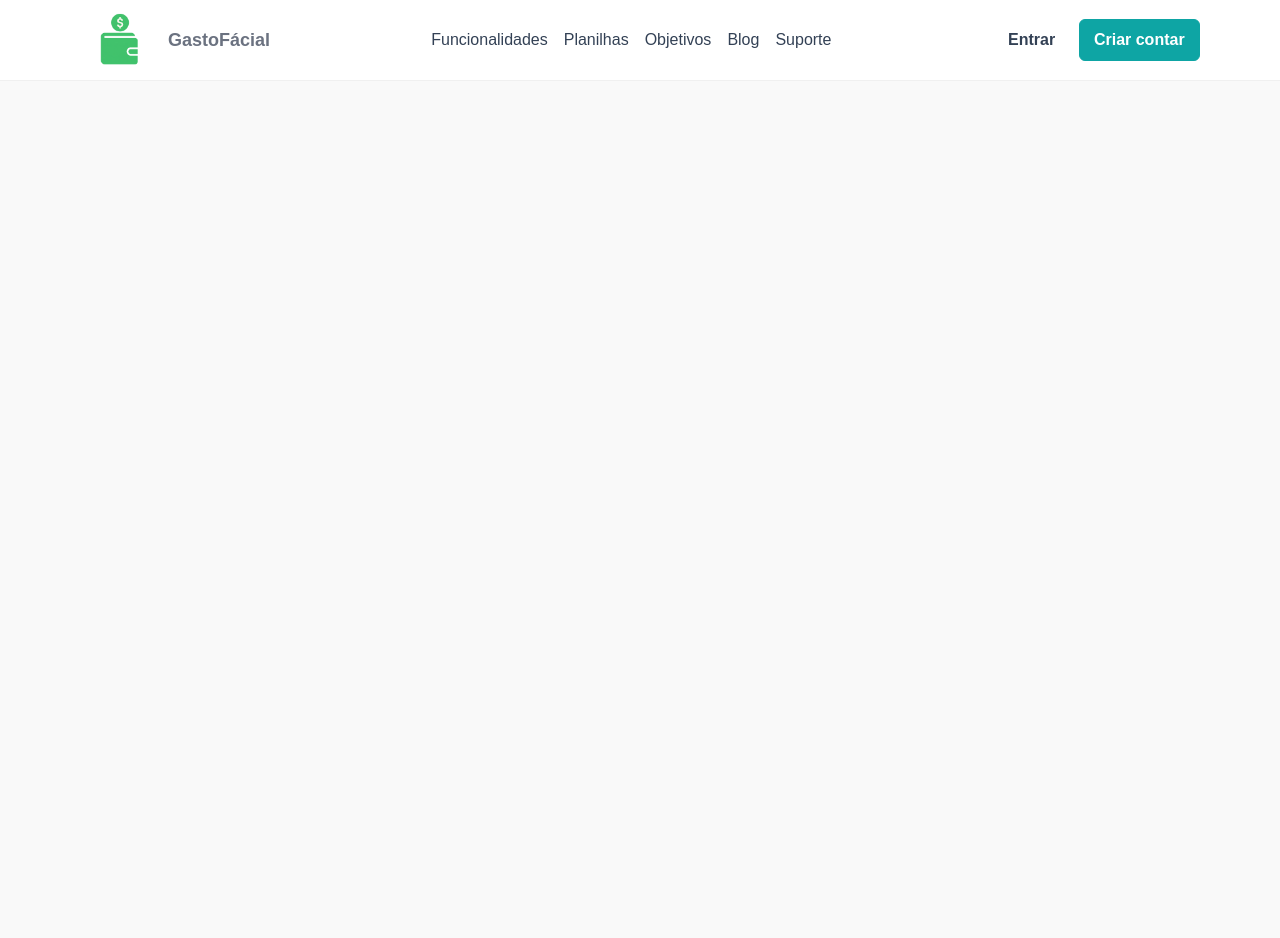
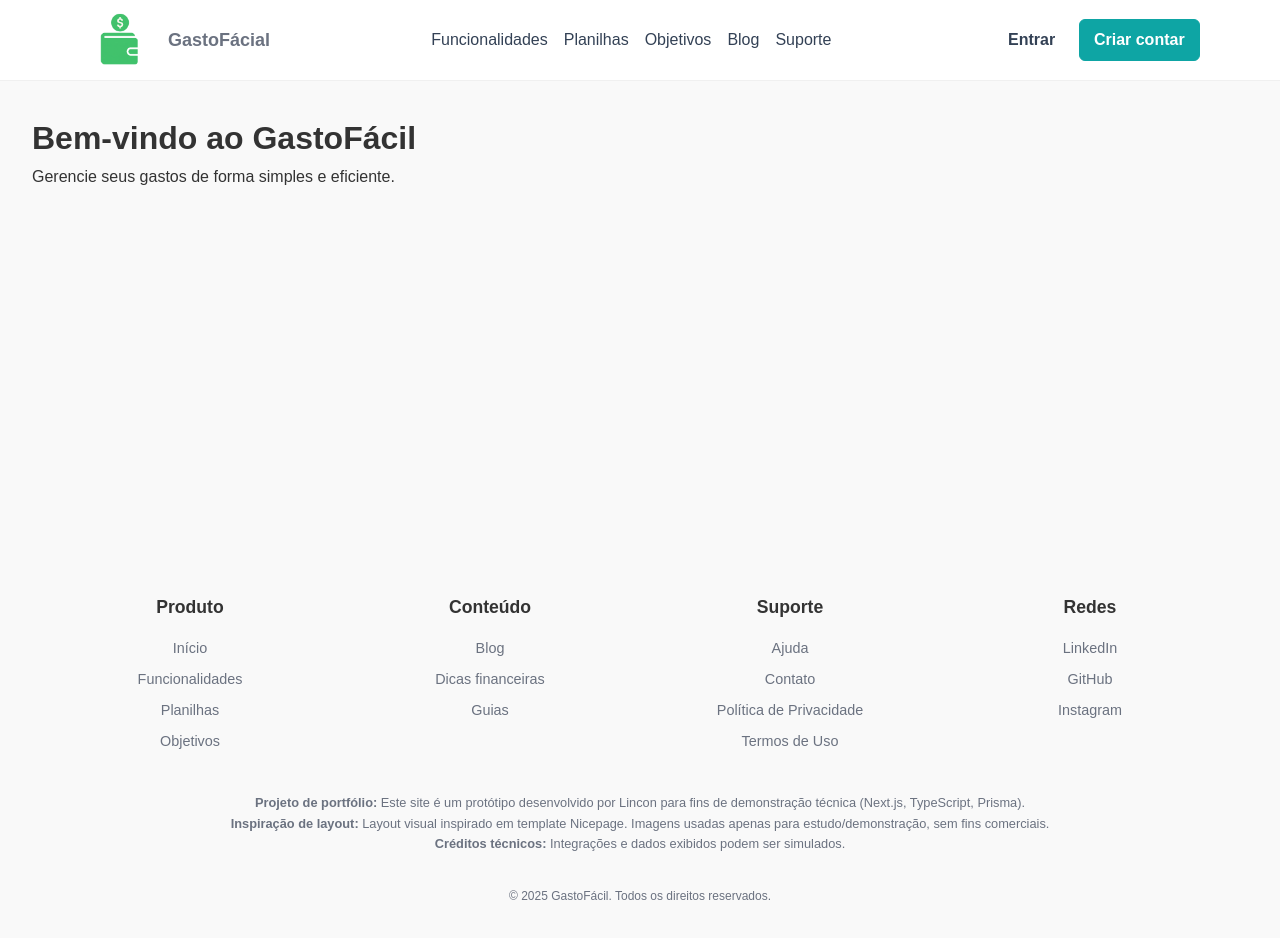
Before and after one commit to lincon-cardoso/gastofacil, a Next.js app: page / in a window 1280 px wide. Before the commit the page ends 800 px from the top, so only its background shows below. Built offline with nearby package versions, Linux system fonts and the light colour scheme.

Commit message:
feat: atualizar componente Footer com novas colunas e disclaimers; restaurar renderização de Main e Footer na página inicial

```diff
--- a/src/app/page.tsx
+++ b/src/app/page.tsx
@@ -4,8 +4,8 @@
   return (
     <div>
       <Header />
-      {/* <Main /> */}
-      {/* <Footer /> */}
+      <Main />
+      <Footer />
     </div>
   );
 }
--- a/src/components/Footer/Footer.module.scss
+++ b/src/components/Footer/Footer.module.scss
@@ -1,6 +1,57 @@
-/* Estilos básicos do Footer */
+@use "./media.module.scss";
+
 .footer {
-    padding: 1rem;
+    display: flex;
+    flex-direction: column;
+    align-items: center;
+    padding: 2rem 0;
     text-align: center;
     font-size: 0.9rem;
+
+    .footer-columns {
+        display: flex;
+        justify-content: space-between;
+        width: 100%;
+        max-width: 1200px;
+        margin-bottom: 2rem;
+
+        .footer-column {
+            flex: 1;
+            margin: 0 1rem;
+
+            h4 {
+                margin-bottom: 1rem;
+                font-size: 1.1rem;
+                font-weight: 600;
+            }
+
+            ul {
+                list-style: none;
+                padding: 0;
+
+                li {
+                    margin-bottom: 0.5rem;
+
+                    a {
+                        color: var(--text-muted, #6b7280);
+                        text-decoration: none;
+
+                        &:hover {
+                            text-decoration: underline;
+                        }
+                    }
+                }
+            }
+        }
+    }
+
+    .footer-disclaimers {
+        margin-bottom: 2rem;
+        font-size: 0.8rem;
+        color: var(--text-muted, #6b7280);
+    }
+
+    small {
+        color: var(--text-muted, #6b7280);
+    }
 }
--- a/src/components/Footer/Footer.tsx
+++ b/src/components/Footer/Footer.tsx
@@ -1,6 +1,86 @@
 export function Footer() {
   return (
     <footer className="footer">
+      <div className="footer-columns">
+        <div className="footer-column">
+          <h4>Produto</h4>
+          <ul>
+            <li>
+              <a href="#">Início</a>
+            </li>
+            <li>
+              <a href="#">Funcionalidades</a>
+            </li>
+            <li>
+              <a href="#">Planilhas</a>
+            </li>
+            <li>
+              <a href="#">Objetivos</a>
+            </li>
+          </ul>
+        </div>
+        <div className="footer-column">
+          <h4>Conteúdo</h4>
+          <ul>
+            <li>
+              <a href="#">Blog</a>
+            </li>
+            <li>
+              <a href="#">Dicas financeiras</a>
+            </li>
+            <li>
+              <a href="#">Guias</a>
+            </li>
+          </ul>
+        </div>
+        <div className="footer-column">
+          <h4>Suporte</h4>
+          <ul>
+            <li>
+              <a href="#">Ajuda</a>
+            </li>
+            <li>
+              <a href="#">Contato</a>
+            </li>
+            <li>
+              <a href="#">Política de Privacidade</a>
+            </li>
+            <li>
+              <a href="#">Termos de Uso</a>
+            </li>
+          </ul>
+        </div>
+        <div className="footer-column">
+          <h4>Redes</h4>
+          <ul>
+            <li>
+              <a href="#">LinkedIn</a>
+            </li>
+            <li>
+              <a href="#">GitHub</a>
+            </li>
+            <li>
+              <a href="#">Instagram</a>
+            </li>
+          </ul>
+        </div>
+      </div>
+      <div className="footer-disclaimers">
+        <p>
+          <strong>Projeto de portfólio:</strong> Este site é um protótipo
+          desenvolvido por Lincon para fins de demonstração técnica (Next.js,
+          TypeScript, Prisma).
+        </p>
+        <p>
+          <strong>Inspiração de layout:</strong> Layout visual inspirado em
+          template Nicepage. Imagens usadas apenas para estudo/demonstração, sem
+          fins comerciais.
+        </p>
+        <p>
+          <strong>Créditos técnicos:</strong> Integrações e dados exibidos podem
+          ser simulados.
+        </p>
+      </div>
       <small>
         &copy; {new Date().getFullYear()} GastoFácil. Todos os direitos
         reservados.
@@ -8,5 +88,3 @@
     </footer>
   );
 }
-
-// export default removed to prefer named exports
```
Also changed, not shown: src/components/Footer/media.module.scss (added).
